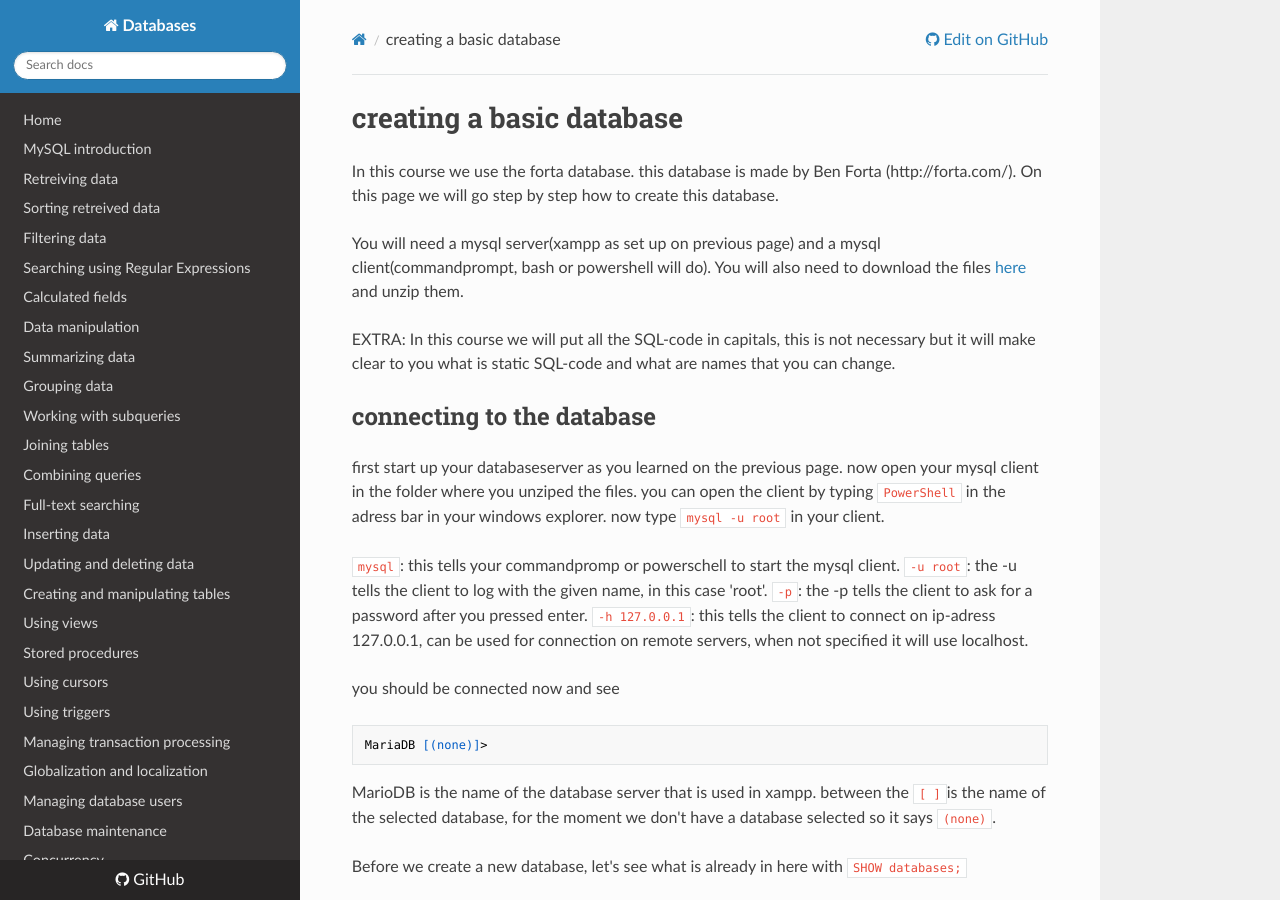
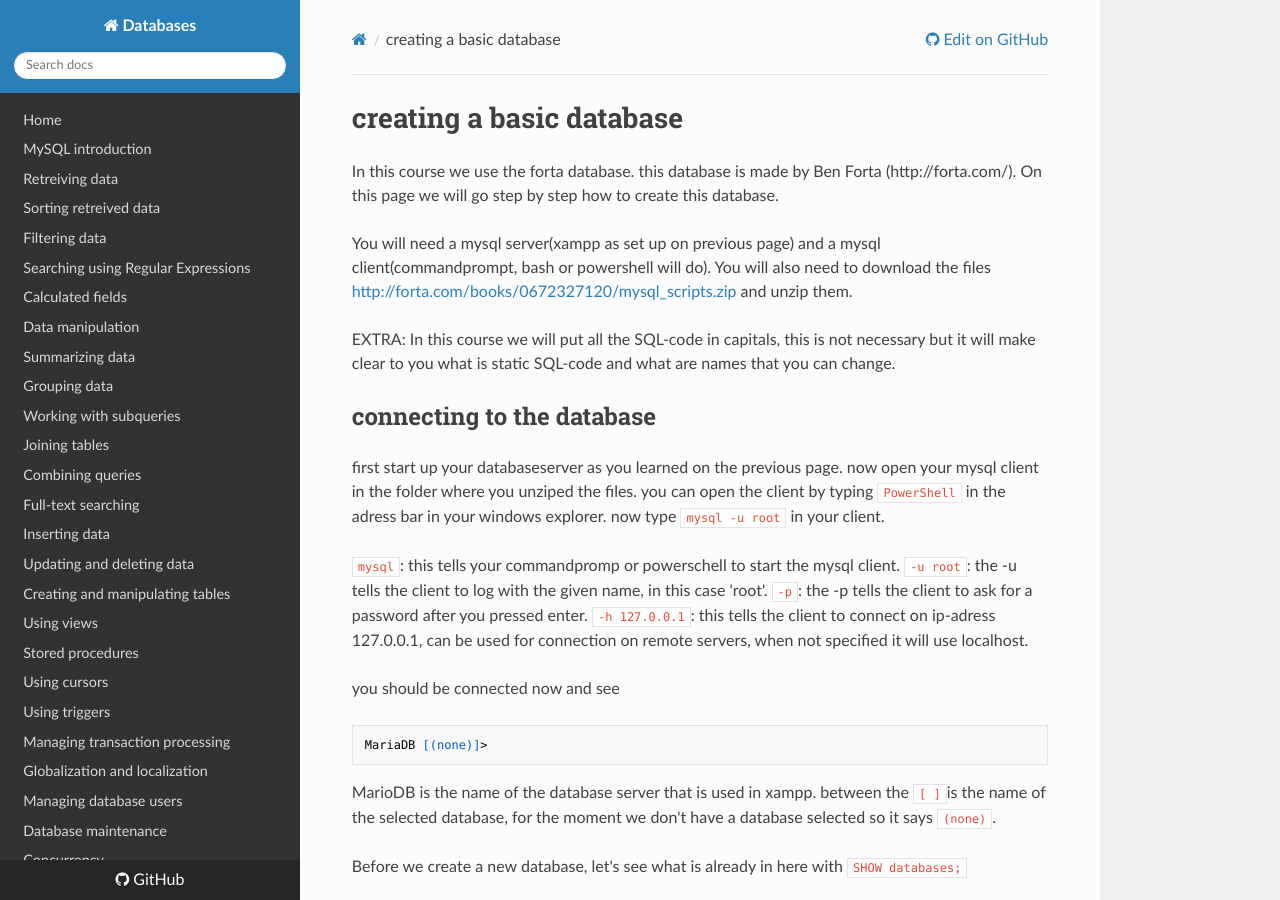
Before and after one commit to sillevl/course-databases, an MkDocs documentation site: the page built from docs/creating the forta database.md, in a window 1280 px wide and 900 px high. Built offline with MkDocs 1.6.1, drawn with Linux system fonts in a browser that asks for light colours; nearby versions of some CDN libraries; old or Windows-style settings are respelled for this version of MkDocs.

Commit message:
update link to forta database

```diff
--- a/docs/creating the forta database.md
+++ b/docs/creating the forta database.md
@@ -4,7 +4,7 @@ In this course we use the forta database. this database is made by Ben Forta (ht
 On this page we will go step by step how to create this database.
 
 You will need a mysql server(xampp as set up on previous page) and a mysql client(commandprompt, bash or powershell will do).
-You will also need to download the files [here](mysql_scripts.zip) and unzip them.
+You will also need to download the files [http://forta.com/books/0672327120/mysql_scripts.zip](mysql_scripts.zip) and unzip them.
 
 EXTRA: In this course we will put all the SQL-code in capitals, this is not necessary but it will make clear to you what is static SQL-code and what are names that you can change.
 ##connecting to the database
```
